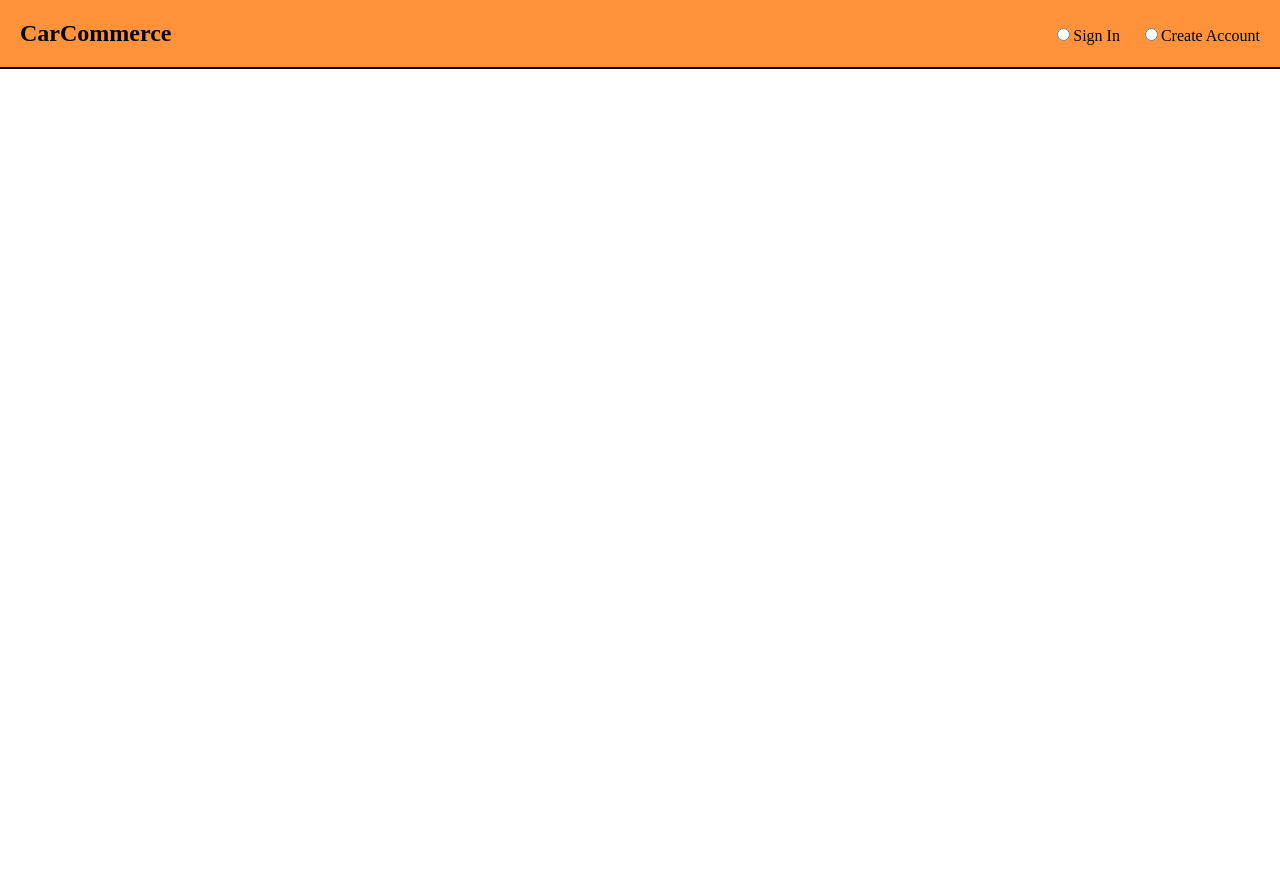
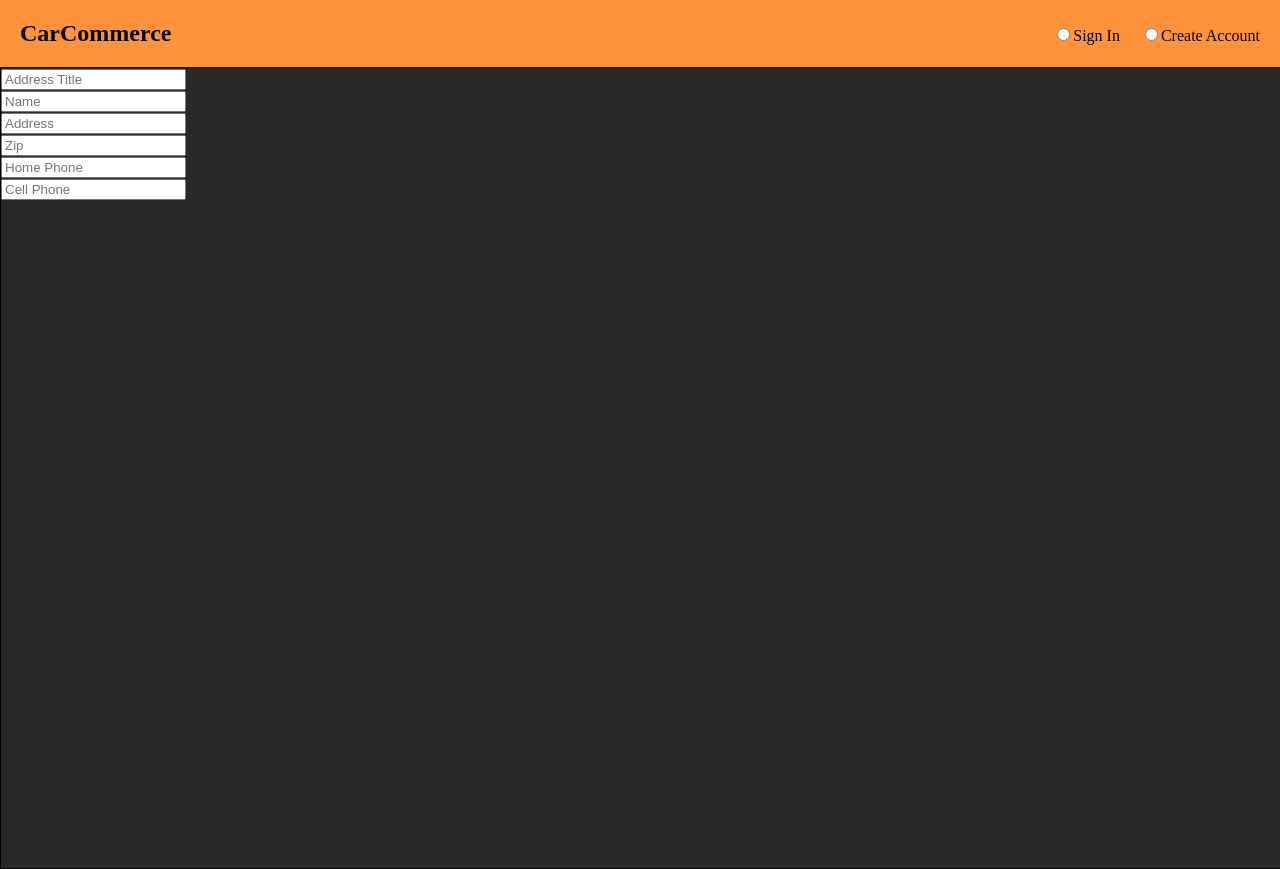
Before and after one commit to Bay102/ExtremeMachines, a React (Create React App) app: page / in a window 1280 px wide. Both pictures are taken after a click on the button "Checkout". Before the commit the page ends 800 px from the top, so only its background shows below. Built offline with nearby package versions, Linux system fonts and the light colour scheme.

Commit message:
shipping input fields rendered

```diff
--- a/src/components/App/Main.css
+++ b/src/components/App/Main.css
@@ -1,3 +1,4 @@
+body { overflow-x:hidden ;}
 
 h2 { text-align: center }
 
@@ -10,6 +11,7 @@ h2 { text-align: center }
    justify-content: space-around;
    background-color: rgba(255, 132, 31, 0.876);
    font-family: copperplate;
+   width: 100vw;
 
 }
 
@@ -25,9 +27,9 @@ h2 { text-align: center }
 
 .mainContent {
    margin: auto;
-   width: 100%;
-   /* height: 100%; */
+   width: 100vw;
+   height: 100vh;
    border: 1px solid black;
    /* padding: 0 25px; */
-   background-color: rgba(81, 80, 80, 0.626);
+   background-color: rgba(14, 11, 11, 0.877);
 }
--- a/src/components/App/Main.jsx
+++ b/src/components/App/Main.jsx
@@ -6,30 +6,52 @@ import SignIn from "../SignIn/SignIn";
 import SignUp from "../SignUp/SignUp";
 import "./Main.css";
 
-
 class Main extends Component {
   state = {
-    displayPage: 'cart',
-    stateData: {},
+    displayPage: "cart",
+    stateData: {
+      userData: {
+        userEmail: "",
+        userPassword: "",
+        userFirstName: "",
+        userLastName: "",
+        userZip: "",
+      },
+      userAccounts: {
+        account1: "",
+        account2: "",
+      },
+      cartItems: {
+        item1: {
+          quantity: "",
+          perCarPrice: "",
+          total: "",
+        },
+      },
+      cartSummary: {
+        cartTotal: "",
+      },
+    },
   };
 
   signInOrUp = (e) => {
     this.setState({
-      displayPage: e.target.value
-    })
-  }
+      displayPage: e.target.value,
+    });
+  };
 
   changePage = (value) => {
     this.setState({
-      displayPage: value
-    })
-  }
+      displayPage: value,
+    });
+  };
 
-  // getEmail = (value) => {
-  //   this.setState({
-  //     email: value,
-  //   })
-  // }
+  updateState = (name, newState) => {
+    console.log([name], newState);
+    this.setState({
+      [name]: newState,
+    });
+  };
 
   render() {
     const radioData = [
@@ -73,11 +95,28 @@ class Main extends Component {
             : null}
         </div>
         <div className="mainContent">
-            {this.state.displayPage === 'cart'  && <Cart changePage={this.changePage} /> }
-            {this.state.displayPage === "signIn" && <SignIn changePage={this.changePage} /> }
-            {this.state.displayPage === "createAccount" && <SignUp changePage={this.changePage}  getEmail={this.getEmail} /> }
-            {this.state.displayPage === 'shipping'  && <Shipping changePage={this.changePage} /> }
-          </div>
+          {this.state.displayPage === "cart" && (
+            <Cart changePage={this.changePage} updateState={this.updateState} />
+          )}
+          {this.state.displayPage === "signIn" && (
+            <SignIn
+              changePage={this.changePage}
+              updateState={this.updateState}
+            />
+          )}
+          {this.state.displayPage === "createAccount" && (
+            <SignUp
+              changePage={this.changePage}
+              updateState={this.updateState}
+            />
+          )}
+          {this.state.displayPage === "shipping" && (
+            <Shipping
+              changePage={this.changePage}
+              updateState={this.updateState}
+            />
+          )}
+        </div>
       </div>
     );
   }
--- a/src/components/Cart/Cart.css
+++ b/src/components/Cart/Cart.css
@@ -8,12 +8,12 @@
    padding: 0 5px;
 }
 
-.cartContainer h2 {
+.cartH2 {
    color: white;
-   margin: 0;
-   padding: 10px 0;
-   font-size: 18px;
-   font-family: 'Courier New', Courier, monospace;
+   margin: 10px auto;
+   /* padding: 10px 0; */
+   font-size: 30px;
+   font-family: copperplate;
    margin-bottom:20px ;
 }
 
@@ -54,7 +54,7 @@
 }
 
 .totalPrice {
-   width: 120px;
+   width: 150px;
    height: 100px;
    border: 1px solid black;
    margin: auto;
--- a/src/components/Cart/Cart.jsx
+++ b/src/components/Cart/Cart.jsx
@@ -8,6 +8,9 @@ export class Cart extends React.Component {
   state = {
     totalCartPrice: "",
   };
+
+  //
+  // need a quantity function
 
   continueToShipping = (e) => {
     e.preventDefault();
@@ -48,7 +51,7 @@ export class Cart extends React.Component {
 
     return (
       <div>
-        <h2>CART</h2>
+        <h2 className="cartH2">CART</h2>
         <div className="cartContainer">
           {cartItems.length
             ? cartItems.map((item, index) => (
--- a/src/components/Cart/CartItemBase.css
+++ b/src/components/Cart/CartItemBase.css
@@ -24,3 +24,8 @@
 .itemImage {
    width: 95%;
 }
+
+.summaryWrapper {
+   border: 1px solid black;
+   padding: 10px;
+}
--- a/src/components/Shipping/Shipping.jsx
+++ b/src/components/Shipping/Shipping.jsx
@@ -1,15 +1,64 @@
+// Show all shipping fields as depicted in the screenshot below
+// Have standard and express shipping options -- the shipping & handling/checkout prices should adjust accordingly
+// Ensure phone fields cannot take text (only numbers)
+// Ensure postal code cannot take text (only numbers)
+// Make sure all fields are completed or prevent the user from moving forward. Show appropriate error messages
+// Back to cart button should go back to cart
+// There should be a Next or "Payment" button to go to next screen
+
 import React from "react";
+import { InputBase } from "../InputBase/InputBase";
 
 class Shipping extends React.Component {
-   state = {
+  state = {
+   shippingInfo: {
+      addressTitle: '',
+      name: '',
+      address: '',
+      zip: '',
+      homePhone: '',
+      cellPhone: '',
+   }
+  };
 
-   }
-
-   render() {
-      return (
-         <div></div>
-      )
-   }
+  render() {
+    const shippingInputs = [
+      { id: "", type: "text", label: "Address Title", name: "addressTitle" },
+      { id: "", type: "text", label: "Name", name: "name" },
+      { id: "", type: "text", label: "Address", name: "address" },
+      { id: "", type: "text", label: "Zip", name: "zip" },
+      { id: "", type: "text", label: "Home Phone", name: "homePhone" },
+      { id: "", type: "text", label: "Cell Phone", name: "cellPhone" },
+    ];
+    return (
+      <div>
+        {shippingInputs.length
+          ? shippingInputs.map((input, index) => (
+              <label key={index} htmlFor={input.id}>
+                <InputBase
+                  autoComplete="off"
+                  id={input.id}
+                  value={this.state.shippingInfo && this.state.shippingInfo[input.name]}
+                  // onBlur={this.handleBlur}
+                  // onChange={this.handleInputChange}
+                  placeholder={input.label}
+                  type={input.type}
+                  label={input.label}
+                  name={input.name}
+                  // errorM={
+                  //   this.state.error &&
+                  //   this.state.error[input.error] &&
+                  //   this.state.error[input.error].length > 1
+                  //     ? this.state.error[input.error]
+                  //     : this.state.error[input.error]
+                  // }
+                />
+              </label>
+            ))
+          : null}
+      </div>
+    );
+  }
 }
 
-export default Shipping
+export default Shipping;
--- a/src/components/SignIn/SignIn.css
+++ b/src/components/SignIn/SignIn.css
@@ -6,9 +6,10 @@
    border-radius: 10px;
    background-color: white;
    width: 250px;
-   margin: auto;
+   margin: 30px auto;
    padding-bottom: 20px;
    text-align: center;
+
 }
 
 .inputsWrapper input{
--- a/src/components/SignIn/SignIn.jsx
+++ b/src/components/SignIn/SignIn.jsx
@@ -70,14 +70,24 @@ class SignIn extends Component {
     return isError;
   };
 
+  // handleSignIn = (e) => {
+  //   e.preventDefault();
+  //   const errorCheck = this.preSubmit();
+  //   if (!errorCheck) {
+  //     this.props.changePage('cart')
+  //     this.setState({
+  //       userData: INIT_USER,
+  //     });
+  //   }
+  // };
+
+
   handleSignIn = (e) => {
     e.preventDefault();
     const errorCheck = this.preSubmit();
     if (!errorCheck) {
       this.props.changePage('cart')
-      this.setState({
-        userData: INIT_USER,
-      });
+      this.props.updateState('userEmail', this.state.userData.userEmail)
     }
   };
 
--- a/src/components/SignUp/SignUp.jsx
+++ b/src/components/SignUp/SignUp.jsx
@@ -37,10 +37,6 @@ class SignUp extends Component {
         [e.target.name]: e.target.value,
       },
     }));
-    // passing the userEmail up to main component state
-    // if (e.target.name === "userEmail") {
-    //   this.props.getEmail(e.target.value);
-    // }
   };
 
   handleValidations = (type, value) => {
@@ -129,6 +125,7 @@ class SignUp extends Component {
     const errorCheck = this.preSubmit();
     if (!errorCheck) {
       this.props.changePage('cart')
+      this.props.updateState('userEmail', this.state.userData.userEmail) // ask mike how to clean this up
       this.setState({
         userData: INIT_NEW_USER,
       });
--- a/src/components/validations.js
+++ b/src/components/validations.js
@@ -18,21 +18,25 @@ export const passwordLengthError = (value) =>
     : undefined;
 
 export const matchingPasswords = (passwordState, confirmPasswordState) => {
-  return confirmPasswordState !== passwordState ? "Passwords do not match" : undefined;
+  return confirmPasswordState !== passwordState
+    ? "Passwords do not match"
+    : undefined;
 };
 
 export const emailSymbol = (value) => {
   const regex = /@/;
-  if (value.length > 0 && regex.test(value)) {
-    return undefined;
-  } else return "Invalid Email Format";
+  if (value.length > 0) {
+    if (regex.test(value)) {
+      return undefined;
+    } else return "Invalid Email Format";
+  }
 };
 
 export const onlyNumberValidation = (value) => {
-  const regex = /^[0-9]+$/
-  console.log(value);
-  if (regex.test(value) && value.length > 0 ) {
-
-    return undefined;
-  } else return "Numbers Only";
-}
+  const regex = /^[0-9]+$/;
+  if (value.length > 0) {
+    if (regex.test(value)) {
+      return undefined;
+    } else return "Numbers Only";
+  }
+};
```
